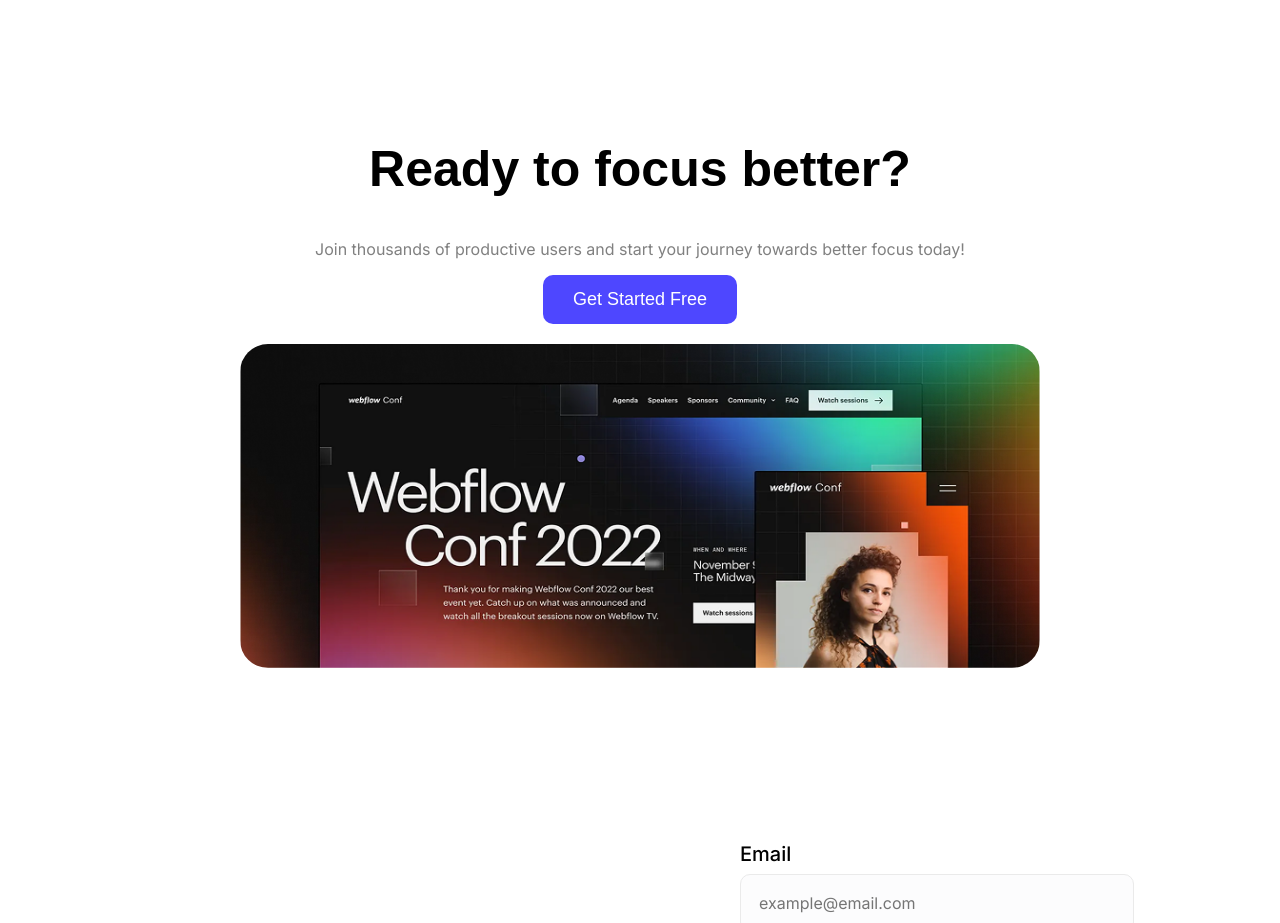
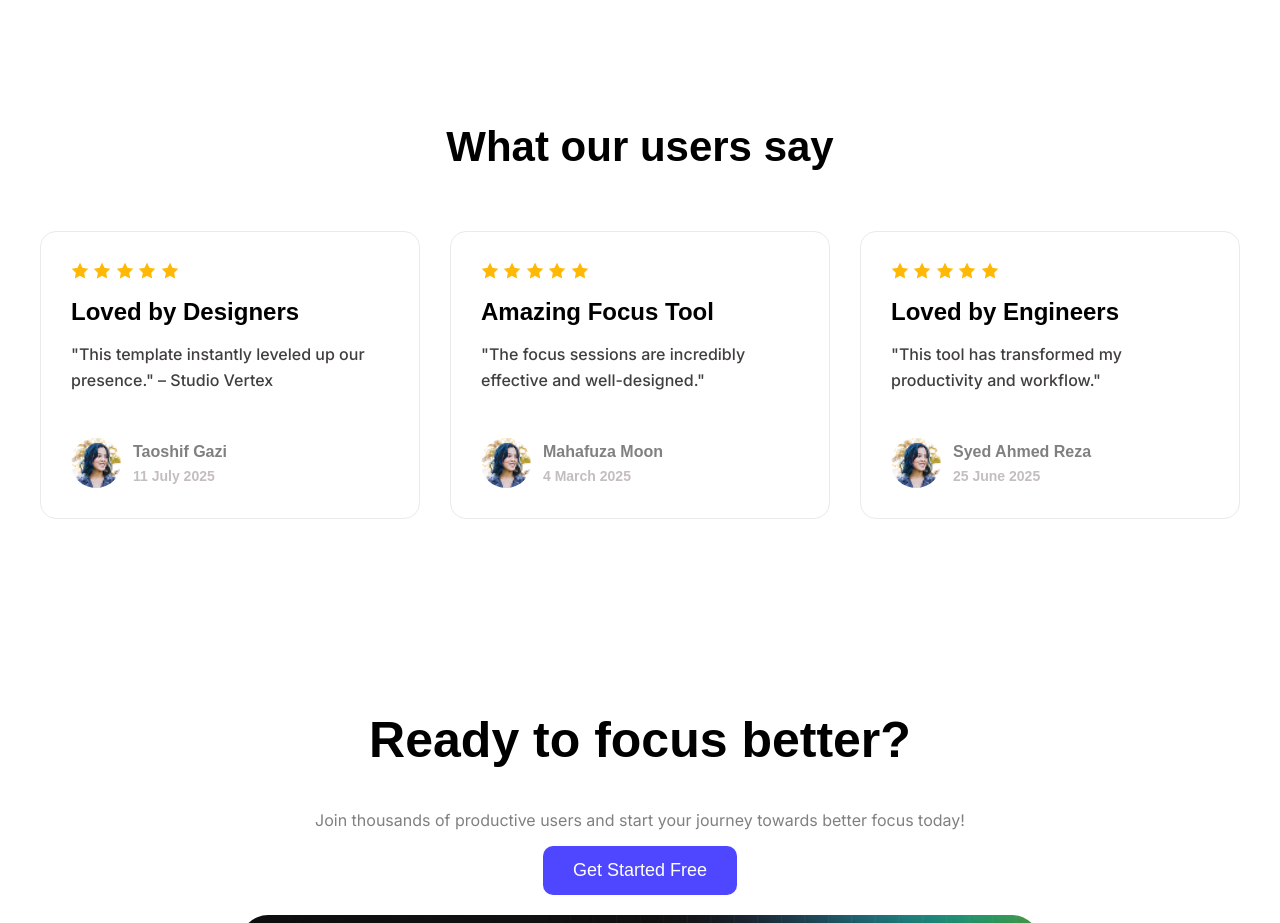
Before and after one commit to Taoshif1/PH-A1, a plain HTML site: page index.html in a window 1280 px wide. Shown: the part 1820-2743 px from the top of the page. Drawn offline with Linux system fonts and the light colour scheme; a web font is replaced by a local one.

Commit message:
Challenge sec & hover effect completed

```diff
--- a/index.html
+++ b/index.html
@@ -8,17 +8,17 @@
     <link rel="preconnect" href="https://fonts.gstatic.com" crossorigin>
     <link href="https://fonts.googleapis.com/css2?family=Inter:ital,opsz,wght@0,14..32,100..900;1,14..32,100..900&family=Open+Sans:ital,wght@0,300..800;1,300..800&family=Playfair+Display:ital,wght@0,400..900;1,400..900&display=swap" rel="stylesheet">
     <link rel="stylesheet" href="styles/style.css">
-    <title>Web Flow</title>
+    <title>WebFlow</title>
 </head>
 <body>
     <header class="banner raleway-bold">
-        <!-- nav bar -->
+        <!-- 1. Nav bar -->
         <nav class="header-container">
             <h1 class="header-logo inter-normal blue-clr">LOGO</h1>
             <button class=" btn-primary btn1">Sign Up</button>
         </nav>
 
-        <!-- hero section  -->
+        <!-- 2. Banner/Hero section  -->
         <div class="hero-section">
             <h2 class="hero-title ">Cool Dark UI Template for <br> Webflow Agencies!</h2>
             <button class="btn-primary">Stay Focused</button>
@@ -26,7 +26,7 @@
     </header>
 
     <main>
-        <!-- Action section -->
+        <!-- 3. Action section -->
         <section class="action-section-container">
             <div>
                 <h2 class="raleway-bold herosec-title">See It in Action</h2>
@@ -38,10 +38,7 @@
             </div>
         </section>
 
-        <!-- 4. Productive Users Section
-        Background color to separate the section.
-        Centered title.
-        3 data with subtitle placed side by side. -->
+        <!-- 4. Productive Users Section -->
         <section class="users-section">
             <div>
                 <h2 class="raleway-bold user-title">Joined Thousands of Productive Users</h2>
@@ -63,6 +60,70 @@
 
         </section>
 
+
+        <!--  7. CHALLENGES. Users’ Feedback Section -->
+        <section class="feedback-section raleway-bold">
+        <h2 class="section-title">What our users say</h2>
+        <div class="feedback-cards-container">
+
+            <!-- Card 1 -->
+            <div class="feedback-card">
+                        <img src="./B12A01-landing-launchpad/Assets/icon-star.png" alt="Star Icon">
+                        <img src="./B12A01-landing-launchpad/Assets/icon-star.png" alt="Star Icon">
+                        <img src="./B12A01-landing-launchpad/Assets/icon-star.png" alt="Star Icon">
+                        <img src="./B12A01-landing-launchpad/Assets/icon-star.png" alt="Star Icon">
+                        <img src="./B12A01-landing-launchpad/Assets/icon-star.png" alt="Star Icon">
+                <h3 class="inter-bold">Loved by Designers</h3>
+                <p class="inter-normal">"This template instantly leveled up our presence." – Studio Vertex</p>
+            <div class="reviewer-info">
+                    <img src="./B12A01-landing-launchpad/Assets/avatar.png" alt="User Image" class="reviewer-avatar">
+                <div>
+                    <p class="reviewer-name grey-clr">Taoshif Gazi</p>
+                    <p class="review-date grey-clr">11 July 2025</p>
+                </div>
+            </div>
+            </div>
+
+            <!-- Card 2 -->
+            <div class="feedback-card">
+                        <img src="./B12A01-landing-launchpad/Assets/icon-star.png" alt="Star Icon">
+                        <img src="./B12A01-landing-launchpad/Assets/icon-star.png" alt="Star Icon">
+                        <img src="./B12A01-landing-launchpad/Assets/icon-star.png" alt="Star Icon">
+                        <img src="./B12A01-landing-launchpad/Assets/icon-star.png" alt="Star Icon">
+                        <img src="./B12A01-landing-launchpad/Assets/icon-star.png" alt="Star Icon">
+                <h3 class="inter-bold">Amazing Focus Tool</h3>
+                <p class="inter-normal">"The focus sessions are incredibly effective and well-designed."</p>
+                <div class="reviewer-info">
+                    <img src="./B12A01-landing-launchpad/Assets/avatar.png" alt="User Image" class="reviewer-avatar">
+                    <div>
+                        <p class="reviewer-name grey-clr">Mahafuza Moon</p>
+                        <p class="review-date grey-clr lightgrey-clr">4 March 2025</p>
+                    </div>
+                </div>
+            </div>
+
+            <!-- Card 3 -->
+            <div class="feedback-card">
+                        <img src="./B12A01-landing-launchpad/Assets/icon-star.png" alt="Star Icon">
+                        <img src="./B12A01-landing-launchpad/Assets/icon-star.png" alt="Star Icon">
+                        <img src="./B12A01-landing-launchpad/Assets/icon-star.png" alt="Star Icon">
+                        <img src="./B12A01-landing-launchpad/Assets/icon-star.png" alt="Star Icon">
+                        <img src="./B12A01-landing-launchpad/Assets/icon-star.png" alt="Star Icon">
+                <h3 class="inter-bold">Loved by Engineers</h3>
+                <p class="inter-normal">"This tool has transformed my productivity and workflow."</p>
+                <div class="reviewer-info">
+                    <img src="./B12A01-landing-launchpad/Assets/avatar.png" alt="User Image" class="reviewer-avatar">
+                    <div>
+                        <p class="reviewer-name grey-clr">Syed Ahmed Reza</p>
+                        <p class="review-date grey-clr">25 June 2025</p>
+                    </div>
+                </div>
+            </div>
+
+        </div>
+        </section>
+
+
         <!-- Extra section: Ready to focus -->
         <section class="extra-section">
             <div>
@@ -73,11 +134,7 @@
             </div>
         </section>
 
-        <!-- 5. Let’s Get In Touch Section (10 Marks)
-        Left Side: Section Title
-        Right Side: Label + Input for Name, Email & Message
-        Get in Touch Button -->
-
+        <!-- 5. Let’s Get In Touch Section (10 Marks) -->
         <section class="form-section">
             <div class="form-left">
                 <h2 class="raleway-bold form-title">Let's Get In Touch</h2>
@@ -101,38 +158,19 @@
     </main>
 
     <footer>
-
-        <!-- 6. Footer Section
-                Centered: Website name Subtitle
-                Links: Home, About, How it works, Services -->
-
+        <!-- 6. Footer Section Centered: Website name Subtitle Links: Home, About, How it works, Services -->
         <div class="footer-container inter-normal">
             <h1 class="footer-logo blue-clr">LOGO</h1>
             <p class="footer-subtitle">Ready to elevate your online presence? Contact us today to discuss your project and discover how we can bring your vision to life.</p>
             <div class="footer-links">
-                <a href="#" class="footer-link">Home</a>
-                <a href="#" class="footer-link">About</a>
-                <a href="#" class="footer-link">How it works</a>
-                <a href="#" class="footer-link">Services</a>
+                <a href="#home" class="footer-link">Home</a>
+                <a href="#about" class="footer-link">About</a>
+                <a href="#how-it-works" class="footer-link">How it works</a>
+                <a href="#services" class="footer-link">Services</a>
             </div>
             <p class="footer-copyright">© 2025 Taoshiflex. All rights reserved.</p>
         </div>
     </footer>
-</body>
+
+    </body>
 </html>
-
-<!--  🧪 CHALLENGES (10 Marks)
-7. Users’ Feedback Section
-Star icon
-Title and Subtitle
-Reviewer Image, Name, and Date -->
-
-<!--  8. Button Animation
-Hover effect or animation on the all the buttons. -->
-
-<!-- 📌 Rules
-✅ Minimum 5 meaningful commits required.
-❌ No Lorem Ipsum or dummy placeholder text. Use relevant content only.
-🔗 What to Submit
-📂 GitHub Repository:
-🌐 Live Link: -->
--- a/styles/style.css
+++ b/styles/style.css
@@ -3,7 +3,10 @@
     box-sizing: border-box;
 }
 .grey-clr{
-    color: grey;
+    color: rgb(128, 128, 128);
+}
+.lightgrey-clr{
+    color: rgba(128, 128, 128, 0.171);
 }
 .blue-clr{
     color: #4E47FF;
@@ -53,6 +56,7 @@
     cursor: pointer;
     font-size: 18px;
     font-weight: 500;
+    transition: all 0.3s ease;
 }
 
 /*nav styles here*/
@@ -99,7 +103,8 @@
     margin: 0 auto;
 }
 
-/*main styles here*/
+/*main styles starts here*/
+
 /*Actions section styles*/
 .action-section-container {
     max-width: 1200px;
@@ -157,6 +162,71 @@
 .users-data p {
     font-size: 18px;
     margin: 0;
+}
+
+/*challenge/Feedback section*/
+
+.feedback-section {
+    max-width: 1200px;
+    margin: 150px auto;
+}
+
+.feedback-section .section-title {
+    text-align: center;
+    font-size: 42px;
+    font-weight: bold;
+    margin-bottom: 60px;
+}
+
+.feedback-cards-container {
+    display: flex;
+    gap: 30px;
+}
+
+.feedback-card {
+    flex: 1;
+    border: 1px solid #EAEAEA;
+    border-radius: 16px;
+    padding: 30px;
+}
+
+.feedback-card h3 {
+    font-size: 24px;
+    margin: 15px 0;
+}
+
+.feedback-card > p {
+    color: #413e3e;
+    line-height: 1.6;
+    min-height: 80px;
+    font-weight: 500;
+}
+
+.reviewer-info {
+    display: flex;
+    align-items: center;
+    gap: 12px;
+    margin-top: 5px;
+}
+
+.reviewer-avatar {
+    width: 50px;
+    height: 50px;
+    border-radius: 50%;
+}
+
+.reviewer-info p {
+    margin: 0;
+    line-height: 1.6;
+}
+
+.reviewer-name {
+    font-weight: bold;
+}
+
+.review-date {
+    font-size: 14px;
+    color: #c5bebe;
 }
 
 /* Extra section styles */
@@ -229,6 +299,7 @@
     font-size: 18px;
     padding: 18px;
 }
+/*main styles ends here*/
 
 /* Footer styles */
 .footer-container {
@@ -267,3 +338,10 @@
     font-size: 18px;
     margin-top: 40px;
 }
+
+/* Hover effect */
+.btn-primary:hover {
+    background-color: #ffc107;
+    transform: translateY(-3px);
+    box-shadow: 0 4px 12px rgba(0, 0, 0, 0.2);
+}
```
